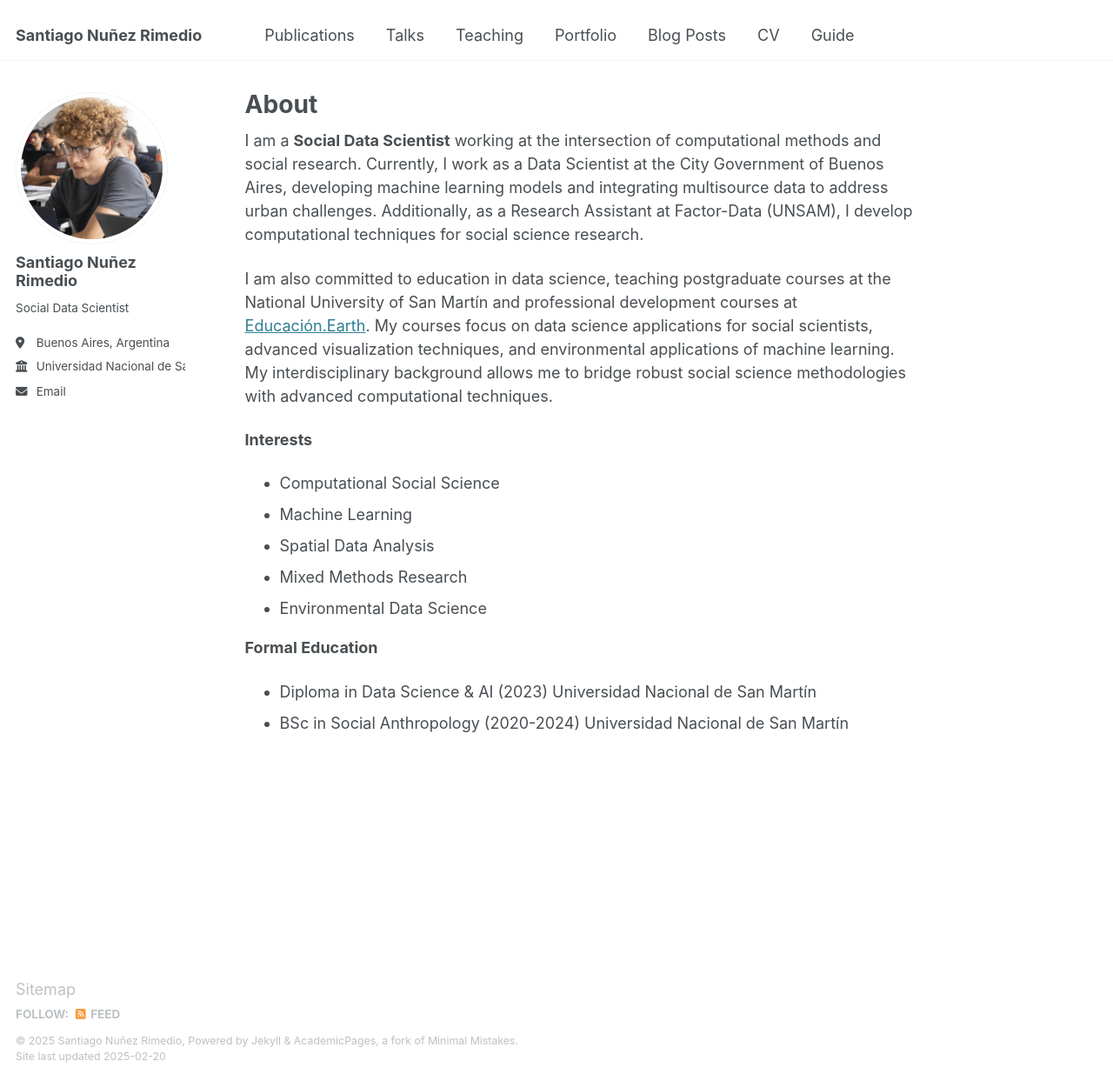
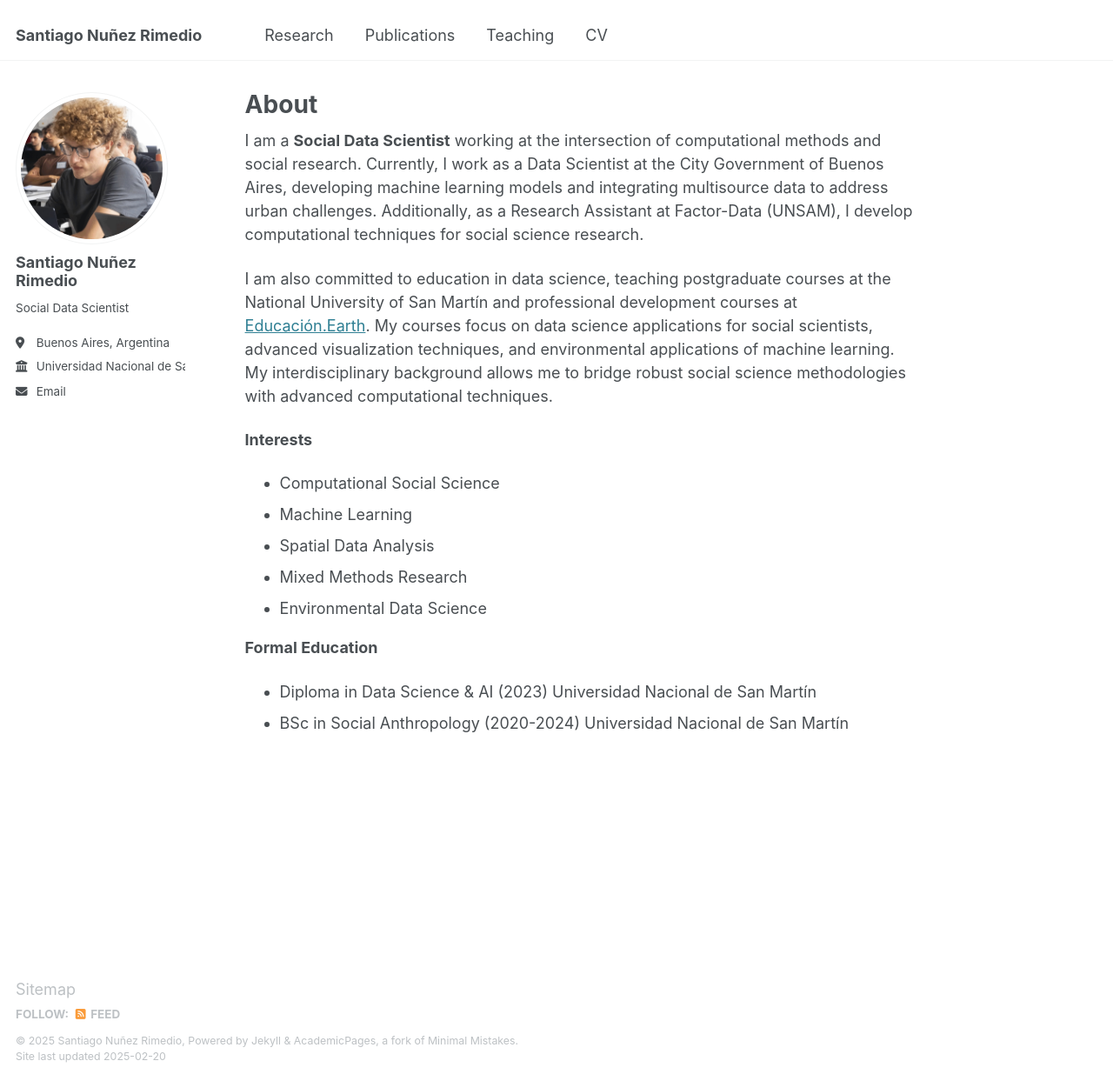
Before and after one commit to rochiweg-cloud/CV, a Jekyll site: the page built from _pages/about.md, in a window 1280 px wide and 1243 px high. Shown: the whole window at 87% size. Built offline with Jekyll 4.4.1, drawn with Linux system fonts in a browser that asks for light colours; some of the changed lines change nothing that is shown.

Commit message:
Update navigation.yml

```diff
--- a/_data/navigation.yml
+++ b/_data/navigation.yml
@@ -5,23 +5,27 @@
 # prevent it from being included in the site.
 
 main:
+
+  - title: "Research"
+    url: /Research/
+
   - title: "Publications"
     url: /publications/
 
-  - title: "Talks"
-    url: /talks/
+  #- title: "Talks"
+  # url: /talks/
 
   - title: "Teaching"
     url: /teaching/
 
-  - title: "Portfolio"
-    url: /portfolio/
+  #- title: "Portfolio"
+  # url: /portfolio/
 
-  - title: "Blog Posts"
-    url: /year-archive/
+  #- title: "Blog Posts"
+  #  url: /year-archive/
 
   - title: "CV"
     url: /cv/
 
-  - title: "Guide"
-    url: /markdown/
+  #- title: "Guide"
+  #  url: /markdown/
```
